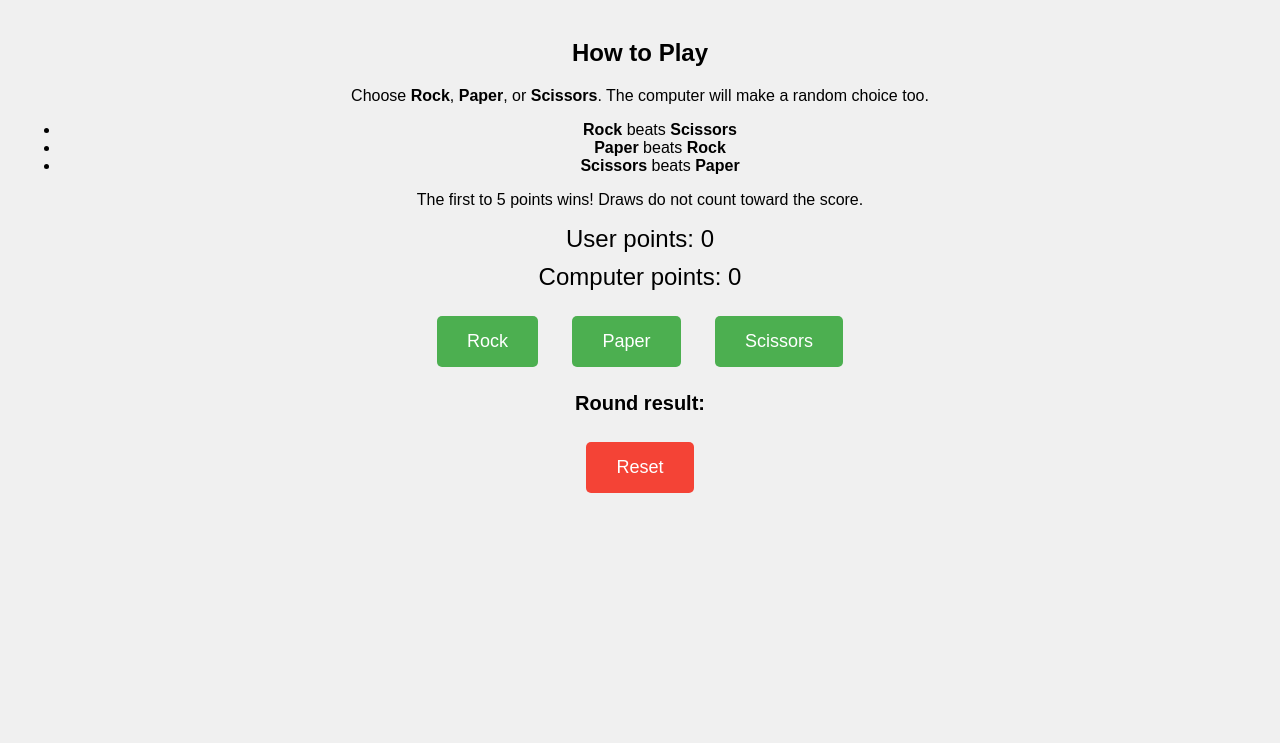
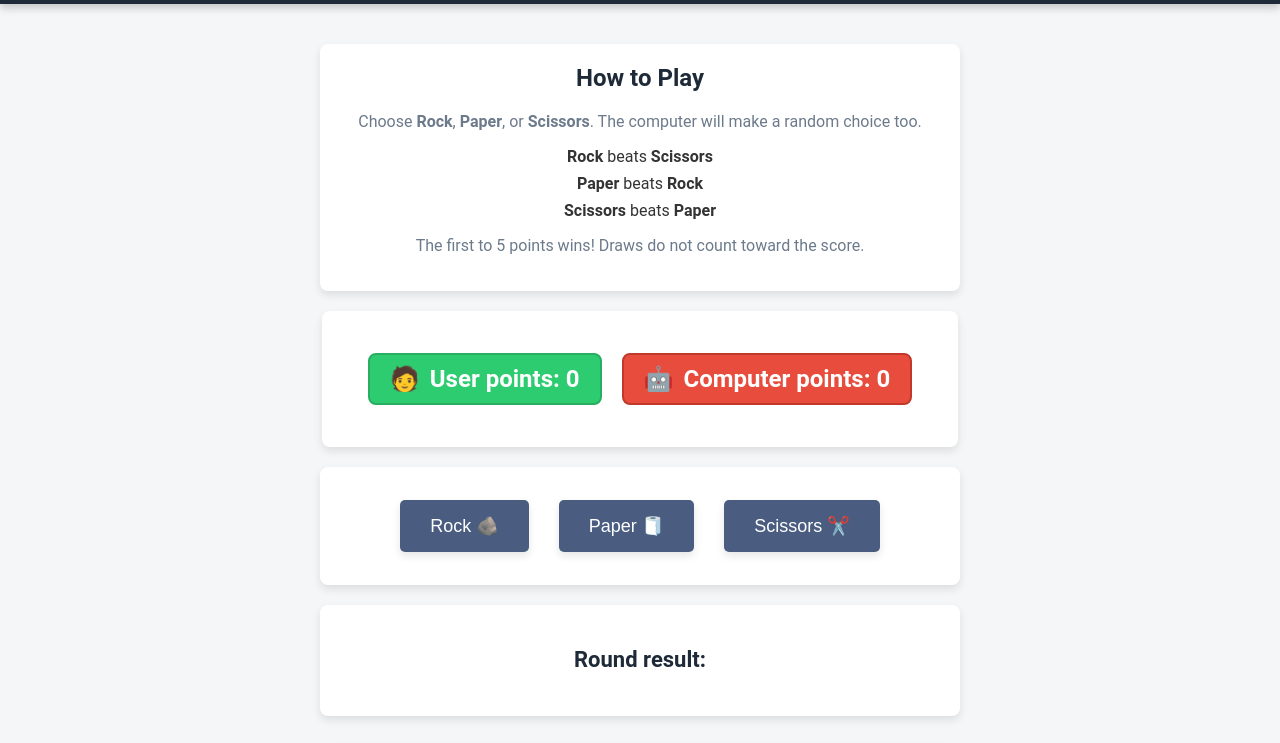
Before and after one commit to Triba14/Rock-Paper-Scissors, a plain HTML site: page index.html in a window 1280 px wide. Shown: the part 78-821 px from the top of the page. Before the commit the page ends 800 px from the top, so only its background shows below. Drawn offline with Linux system fonts and the light colour scheme.

Commit message:
Improved UI

```diff
--- a/style.css
+++ b/style.css
@@ -1,97 +1,183 @@
 body {
-    font-family: Arial, sans-serif;
-    background-color: #f0f0f0;
+    font-family: 'Roboto', sans-serif;
+    background-color: #F4F6F8;
     margin: 0;
     padding: 0;
     text-align: center;
+    color: #6C7A8B;
 }
 
 header {
-    background-color: #333;
-    color: #fff;
-    padding: 20px 0;
+    background-color: #1E2A38;
+    color: #FFFFFF;
+    padding: 20px;
+    box-shadow: 0 4px 8px rgba(0, 0, 0, 0.2);
 }
 
 h1 {
     margin: 0;
+    font-size: 36px;
+    letter-spacing: 1px;
 }
 
 main {
     padding: 20px;
 }
 
+section {
+    background-color: #FFFFFF;
+    border-radius: 8px;
+    padding: 20px;
+    box-shadow: 0 4px 8px rgba(0, 0, 0, 0.1);
+    max-width: 600px;
+    margin: 20px auto;
+}
+
+h2 {
+    margin-top: 0;
+    font-size: 24px;
+    color: #1E2A38;
+}
+
+p {
+    font-size: 16px;
+    color: #6C7A8B;
+}
+
+ul {
+    list-style: none;
+    padding: 0;
+    margin: 10px 0;
+}
+
+li {
+    margin: 8px 0;
+    font-size: 16px;
+    color: #333;
+}
+
 #score-section {
-    margin-bottom: 20px;
+    display: flex;
+    justify-content: center;
+    gap: 20px;
+    padding: 18px;
 }
 
 #user-score, #computer-score {
     font-size: 24px;
-    margin: 10px 0;
+    font-weight: bold;
+    padding: 10px 20px;
+    border-radius: 8px;
+    color: #FFFFFF;
+}
+
+#user-score {
+    background-color: #2ECC71;
+    border: 2px solid #27AE60;
+}
+
+#computer-score {
+    background-color: #E74C3C;
+    border: 2px solid #C0392B;
+}
+
+#user-score::before {
+    content: '🧑';
+    margin-right: 10px;
+}
+
+#computer-score::before {
+    content: '🤖';
+    margin-right: 10px;
 }
 
 #choices-section ul {
-    list-style: none;
+    display: flex;
+    justify-content: center;
+    gap: 20px;
     padding: 0;
     margin: 0;
 }
 
-#choices-section li {
-    display: inline;
-    margin: 0 10px;
-}
-
 button {
-    background-color: #4CAF50;
+    background-color: #4A5D81;
     border: none;
-    color: white;
+    color: #FFFFFF;
     padding: 15px 30px;
     font-size: 18px;
     cursor: pointer;
     border-radius: 5px;
-    transition: background-color 0.3s;
+    transition: background-color 0.3s, transform 0.2s;
     margin: 5px;
+    box-shadow: 0 4px 8px rgba(0, 0, 0, 0.1);
 }
 
+#rock-button::after {
+    content: '🪨';
+    margin-left: 5px;
+}
+
+#paper-button::after {
+    content: '🧻';
+    margin-left: 5px;
+}
+
+#scissors-button::after {
+    content: '✂️';
+    margin-left: 5px;
+}
+
+
 button:hover {
-    background-color: #45a049;
+    background-color: #2C3E50;
+    transform: scale(1.05);
 }
 
 button:disabled {
-    background-color: #ccc;
+    background-color: #BDC3C7;
     cursor: not-allowed;
 }
 
 #result-section {
-    margin: 20px 0;
+    max-width: 600px;
+    margin: 20px auto;
 }
 
 #game-result {
     font-weight: bold;
-    font-size: 20px;
+    font-size: 22px;
+    color: #1E2A38;
 }
 
 #result-message {
-    font-size: 22px;
+    font-size: 24px;
     font-weight: bold;
+    color: #6C7A8B;
 }
 
 #reset {
-    margin-top: 20px;
+    margin-top: 30px;
 }
 
 #reset-button {
-    background-color: #f44336;
+    background-color: #E74C3C;
     border: none;
-    color: white;
-    padding: 15px 30px;
+    color: #FFFFFF;
+    padding: 15px 15px;
     font-size: 18px;
     cursor: pointer;
     border-radius: 5px;
-    transition: background-color 0.3s;
+    transition: background-color 0.3s, transform 0.2s;
+}
+
+#reset-button::after {
+    content: '🔄';
+    margin-left: 10px;
 }
 
 #reset-button:hover {
-    background-color: #d32f2f;
+    background-color: #C0392B;
+    transform: scale(1.05);
 }
 
 @media (max-width: 600px) {
@@ -101,8 +187,11 @@ button:disabled {
         font-size: 20px;
     }
 
+    #choices-section ul {
+        flex-direction: column;
+    }
+
     #choices-section li {
-        display: block;
         margin: 10px 0;
     }
 }
```
